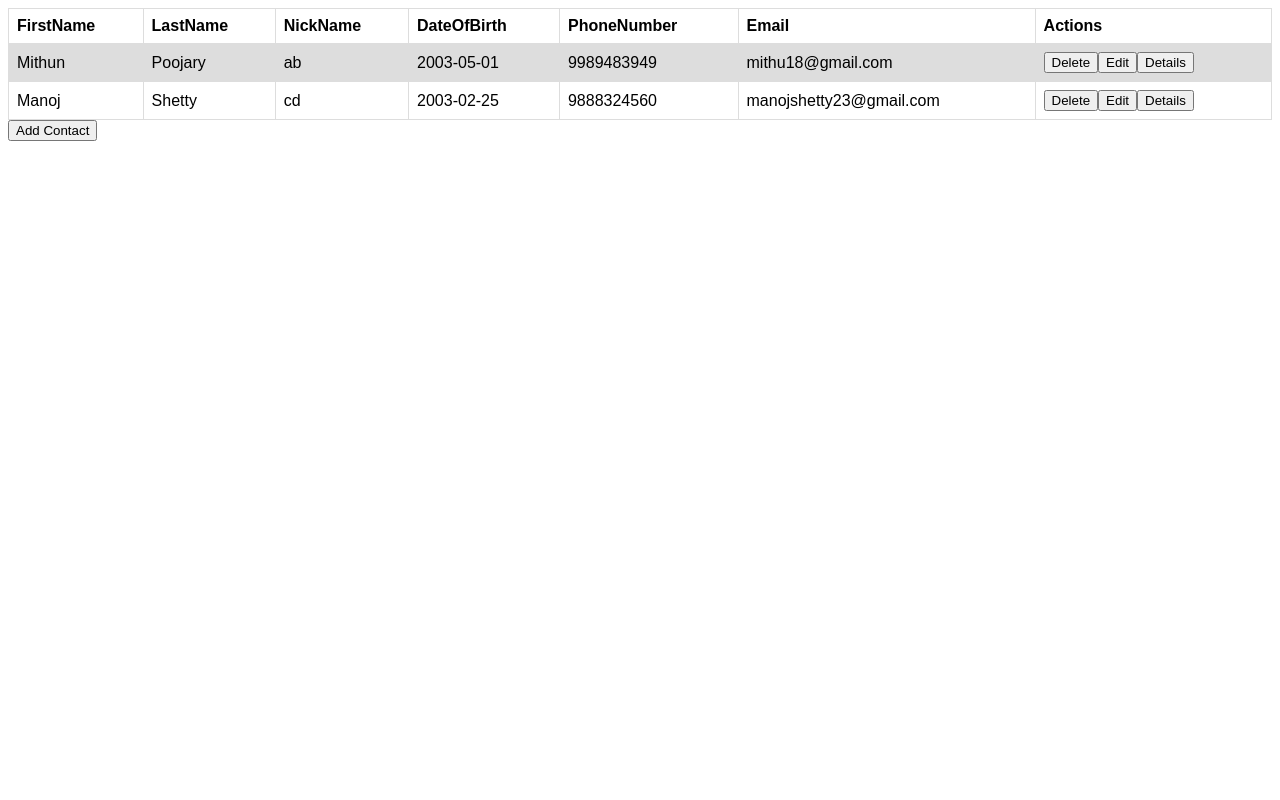
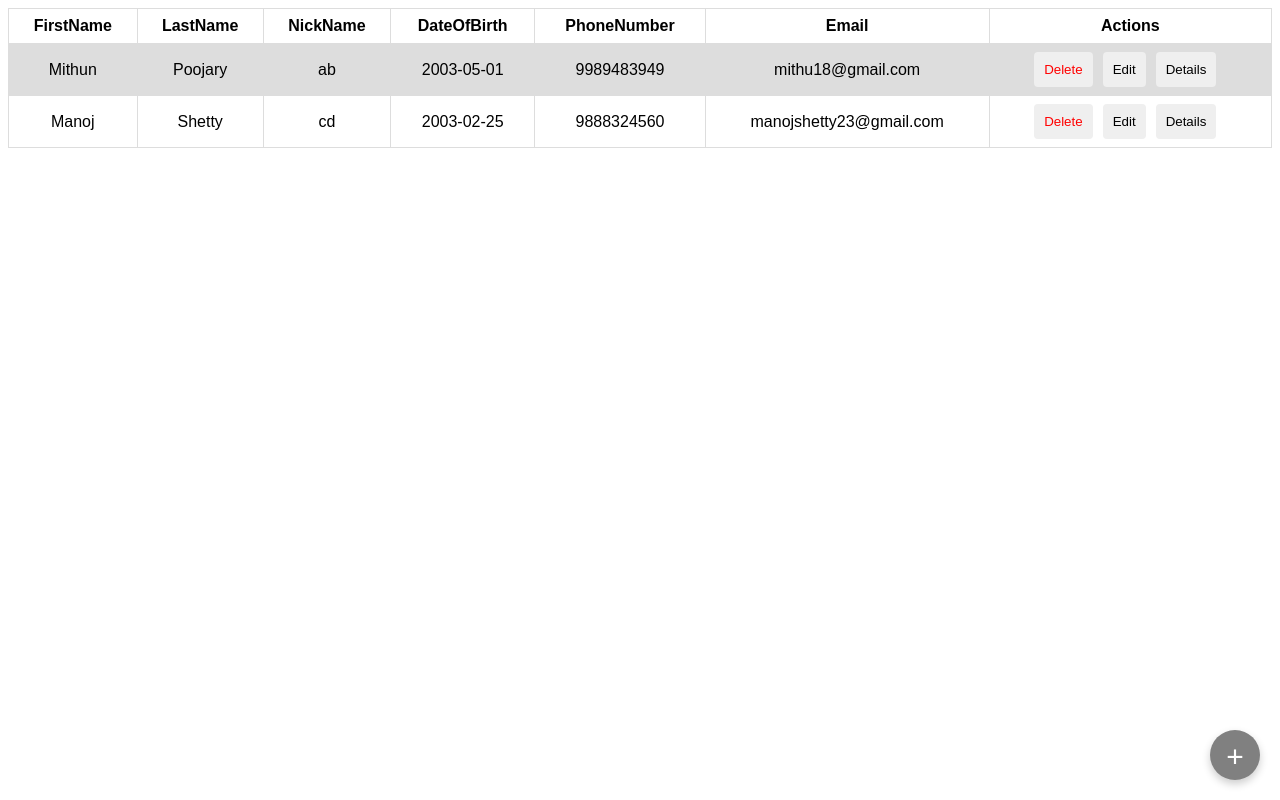
Before and after one commit to sudeep-achar/VRAIO-Contant_App, a React (Vite) app: page / in a window 1280 px wide. Built offline with nearby package versions, Linux system fonts and the light colour scheme.

Commit message:
CSS added

```diff
--- a/src/App.css
+++ b/src/App.css
@@ -1,4 +1,4 @@
-
+/* table */
 table {
   font-family: arial, sans-serif;
   border-collapse: collapse;
@@ -8,7 +8,7 @@ table {
 td,
 th {
   border: 1px solid #dddddd;
-  text-align: left;
+  text-align: center;
   padding: 8px;
 }
 
@@ -16,6 +16,7 @@ tr:nth-child(even) {
   background-color: #dddddd;
 }
 
+/*total screen or full screen */
 .modal {
   display: flex;
   justify-content: center;
@@ -31,18 +32,62 @@ tr:nth-child(even) {
 }
 
 .modal-content {
+  display: flex;
+  flex-direction: column;
+  align-items: center;
   background-color: #fefefe;
   margin: auto;
   padding: 20px;
   border: 1px solid #888;
   width: 80%;
   max-width: 500px;
+  position: relative;
 }
 
+/* Style the form elements */
+form {
+  width: 100%;
+}
+
+form div {
+  margin-bottom: 15px;
+  margin-top: 10px;
+}
+
+form label {
+  display: block;
+  margin-bottom: 5px;
+  font-weight: bold;
+}
+
+form input {
+  width: 100%;
+  padding: 8px;
+  box-sizing: border-box;
+  border: 1px solid #ccc;
+  border-radius: 4px;
+}
+
+form button {
+  background-color: #4caf50;
+  color: white;
+  padding: 10px 20px;
+  border: none;
+  border-radius: 4px;
+  cursor: pointer;
+}
+
+form button:hover {
+  background-color: #45a049;
+}
+
+/* Style the modal close button */
 .close {
-  color: #aaa;
-  float: right;
-  font-size: 28px;
+  color: red;
+  position: absolute;
+  top: 1px;
+  right: 20px;
+  font-size: 20px;
   font-weight: bold;
 }
 
@@ -52,3 +97,69 @@ tr:nth-child(even) {
   text-decoration: none;
   cursor: pointer;
 }
+
+/* style for all the buttons */
+.ButtonMain {
+  color: black;
+  padding: 10px 10px;
+  border: none;
+  border-radius: 4px;
+  cursor: pointer;
+  margin-right: 10px;
+}
+
+/* style for add contact*/
+.AddContact {
+  margin: 0px;
+  position: fixed;
+  bottom: 20px;
+  right: 20px;
+  background-color: grey;
+  color: white;
+  padding: 10px;
+  height: 50px;
+  width: 50px;
+  border: none;
+  border-radius: 50%;
+  cursor: pointer;
+  box-shadow: 0 4px 8px rgba(0, 0, 0, 0.2);
+  z-index: 1000;
+  font-size: 30px;
+}
+
+.AddContact:hover {
+  background-color: black;
+}
+
+.Delete {
+  color: red;
+}
+
+/* Style for UserDetails component */
+.user-details {
+  background-color: #f9f9f9;
+  padding: 10px;
+  border-radius: 8px;
+  box-shadow: 0 0 10px rgba(0, 0, 0, 0.1);
+  max-width: 500px;
+  margin-top: 10px;
+}
+
+.user-details h1 {
+  text-align: center;
+  margin-bottom: 20px;
+  color: #45a049;
+}
+
+.user-details div {
+  margin-bottom: 20px;
+  margin-right: 100px;
+  padding-right: 10px;
+  font-family: "Times New Roman";
+  font-size: 20px;
+}
+
+.user-details span {
+  padding-left: 10px;
+  font-weight: bold;
+}
--- a/src/App.tsx
+++ b/src/App.tsx
@@ -1,6 +1,4 @@
 import { useState } from "react";
-import reactLogo from "./assets/react.svg";
-import viteLogo from "/vite.svg";
 import userDetails from "./assets/data";
 import "./App.css";
 import ContactForm from "./assets/form";
@@ -30,7 +28,8 @@ function App() {
     }
     setIsModalOpen(false); // popup close
   }
-  function emptyUser() { // this function is for initial data
+  function emptyUser() {
+    // this function is for initial data
     const newUser: user = {
       id: Date.now(),
       firstName: "",
@@ -52,19 +51,22 @@ function App() {
         setCurrentUser={setCurrentUser}
         setIsUserDetailsOpen={setIsUserDetailsOpen}
       />
+
       <button
+        className="AddContact"
         onClick={() => {
           setIsModalOpen(true);
           setIsEdit(false);
         }}
       >
-        Add Contact
+        +
       </button>
+
       {isModalOpen && (
         <div className="modal">
           <div className="modal-content">
             <button className="close" onClick={() => setIsModalOpen(false)}>
-               &times;{/*<-- this is for close button--> */}
+              &times;{/*<-- this is for close button--> */}
             </button>
             <ContactForm
               addUser={addUser}
--- a/src/assets/table.tsx
+++ b/src/assets/table.tsx
@@ -33,7 +33,8 @@ function ContactTable(props: tableProps) {
             <th>Email</th>
             <th>Actions</th>
           </tr>
-          {props.users.map((user) => {//JSON inda data read aaagathe
+          {props.users.map((user) => {
+            //JSON inda data read aaagathe
             return (
               <tr key={user.id}>
                 <td>{user.firstName}</td>
@@ -43,9 +44,21 @@ function ContactTable(props: tableProps) {
                 <td>{user.phoneNumber}</td>
                 <td>{user.email}</td>
                 <td>
-                  <button onClick={() => deleteUser(user.id)}>Delete</button>
-                  <button onClick={() => editUser(user)}>Edit</button>
-                  <button onClick={() => viewUserDetails(user)}>Details</button>
+                  <button
+                    className="ButtonMain Delete"
+                    onClick={() => deleteUser(user.id)}
+                  >
+                    Delete
+                  </button>
+                  <button className="ButtonMain" onClick={() => editUser(user)}>
+                    Edit
+                  </button>
+                  <button
+                    className="ButtonMain"
+                    onClick={() => viewUserDetails(user)}
+                  >
+                    Details
+                  </button>
                 </td>
               </tr>
             );
--- a/src/assets/userDetails.tsx
+++ b/src/assets/userDetails.tsx
@@ -2,8 +2,8 @@ import { user, userDetailsProps } from "./user";
 
 function userDetails(props: userDetailsProps) {
   return (
-    <div>
-      <h1>User Details</h1>
+    <div className="user-details">
+      <h1>USER DETAILS</h1>
       <div>
         <label>First Name:</label>
         <span>{props.user.firstName}</span>
```
